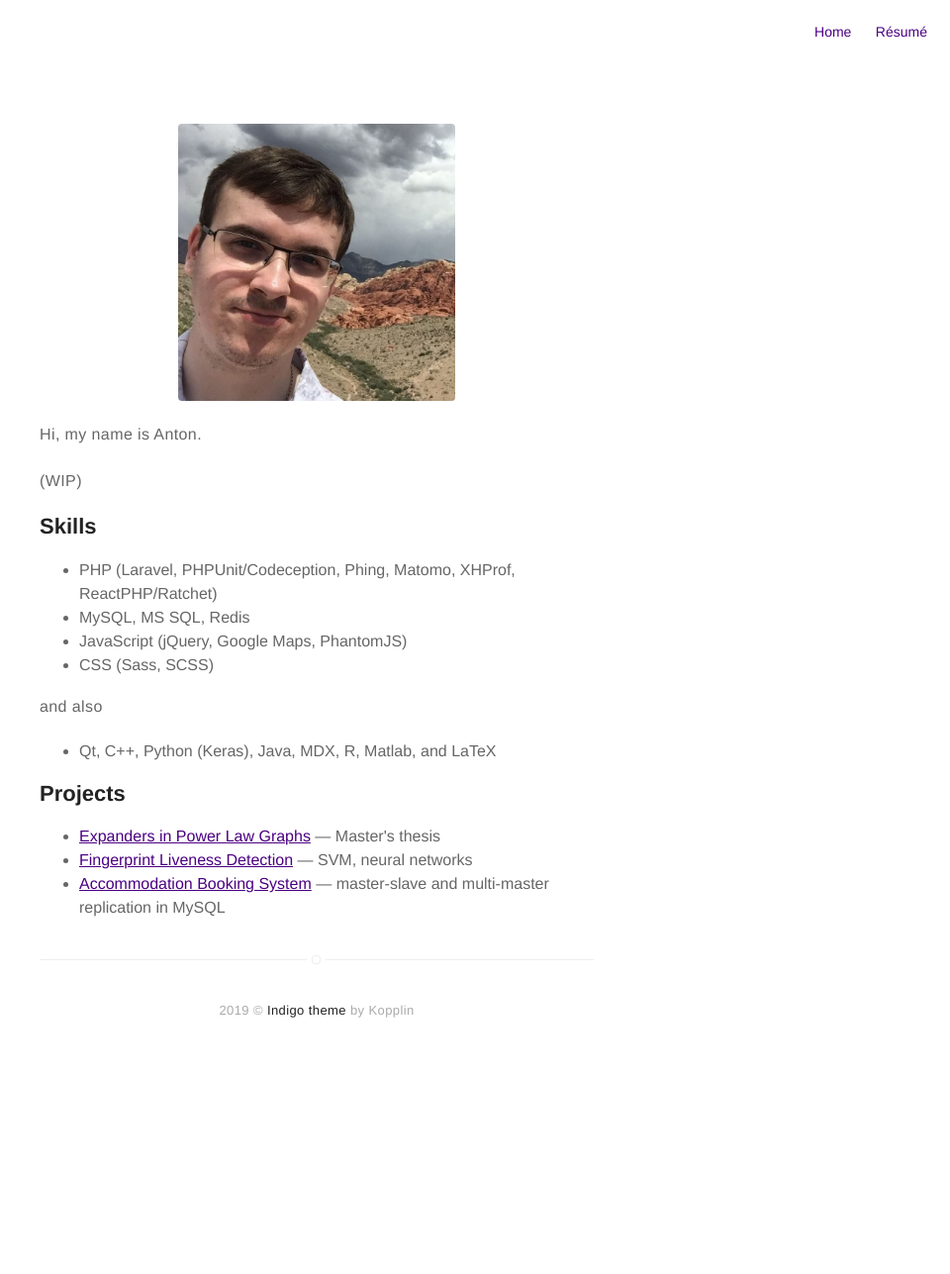
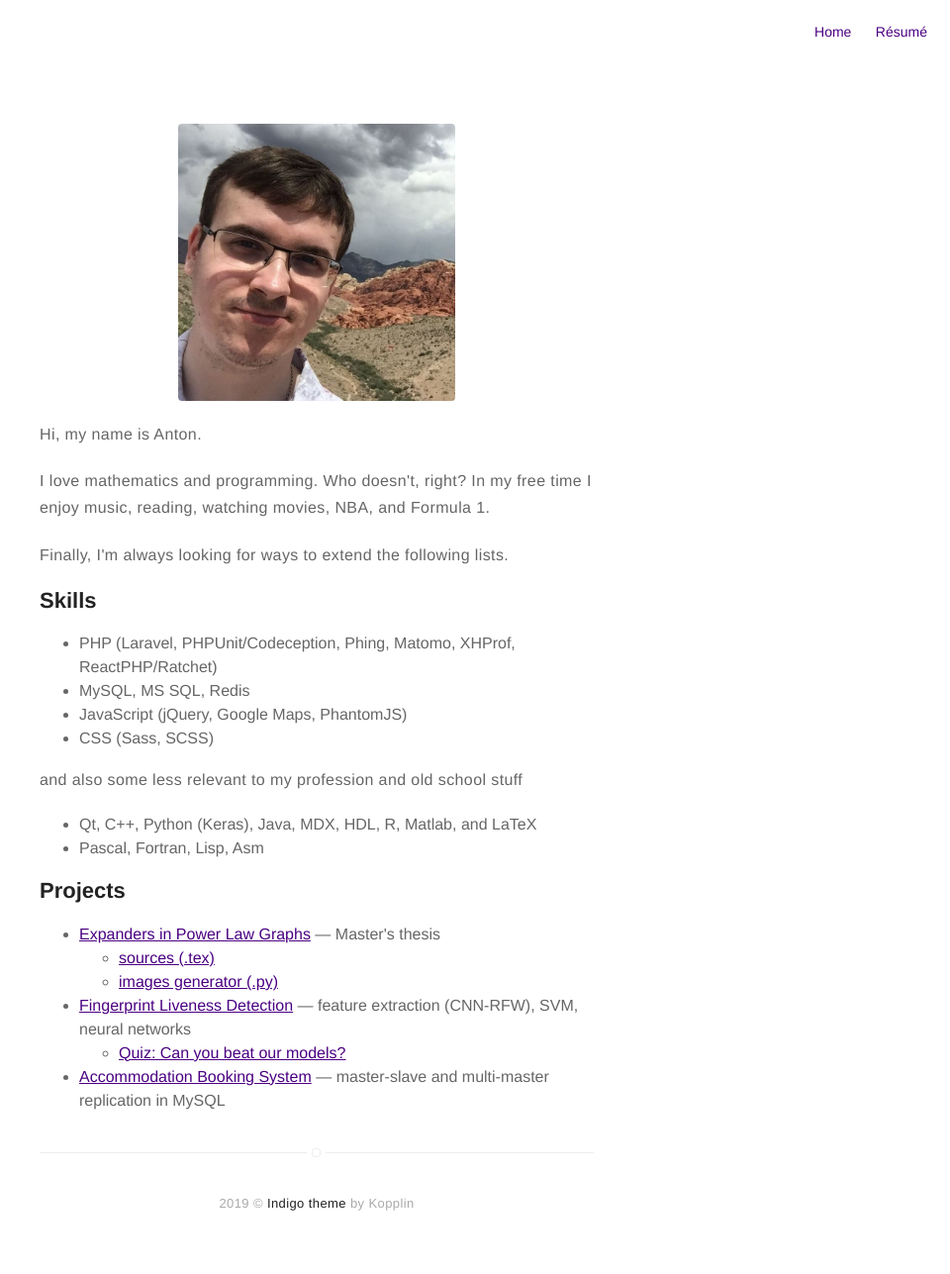
Before and after one commit to splinter89/splinter89.github.io, a Jekyll site: the page built from about.md, in a window 1280 px wide. Shown: the whole page at 99% size, without its empty margins (320-1280 px from the left). Built offline with Jekyll 4.4.1, drawn with Linux system fonts in a browser that asks for light colours; before the commit the page ends 1092 px from its top, so only the background shows below that.

Commit message:
update "about"

```diff
--- a/_config.yml
+++ b/_config.yml
@@ -2,7 +2,7 @@
 name: Anton Cherniavskyi
 bio: Difficult takes a day, impossible takes a week
 
-description: A simple personal website, what else can I say
+description: A simple personal website, what more can I say
 
 # if it's an external image, update below for true
 # better with square images
--- a/about.md
+++ b/about.md
@@ -6,7 +6,12 @@ layout: page
 
 <p>Hi, my name is Anton.</p>
 
-<p>(WIP)</p>
+<p>
+    I love mathematics and programming. Who doesn't, right?
+    In my free time I enjoy music, reading, watching movies, NBA, and Formula 1.
+</p>
+
+<p>Finally, I'm always looking for ways to extend the following lists.</p>
 
 <h2>Skills</h2>
 
@@ -17,16 +22,24 @@ layout: page
     <li>CSS (Sass, SCSS)</li>
 </ul>
 
-and also
+and also some less relevant to my profession and old school stuff
 
 <ul class="skill-list">
-    <li>Qt, C++, Python (Keras), Java, MDX, R, Matlab, and LaTeX</li>
+    <li>Qt, C++, Python (Keras), Java, MDX, HDL, R, Matlab, and LaTeX</li>
+    <li>Pascal, Fortran, Lisp, Asm</li>
 </ul>
 
 <h2>Projects</h2>
 
 <ul>
     <li><a href="https://theses.lib.sfu.ca/4953/show">Expanders in Power Law Graphs</a>&nbsp;&mdash; Master's thesis</li>
-    <li><a href="https://github.com/">Fingerprint Liveness Detection</a>&nbsp;&mdash; SVM, neural networks</li>
-    <li><a href="https://github.com/">Accommodation Booking System</a>&nbsp;&mdash; master-slave and multi-master replication in MySQL</li>
+    <ul>
+        <li><a href="https://github.com/splinter89/expanders-thesis">sources (.tex)</a></li>
+        <li><a href="https://github.com/splinter89/expanders-thesis-img-generator">images generator (.py)</a></li>
+    </ul>
+    <li><a href="https://github.com/splinter89/cmpt-726-fld">Fingerprint Liveness Detection</a>&nbsp;&mdash; feature extraction (CNN-RFW), SVM, neural networks</li>
+    <ul>
+        <li><a href="https://github.com/splinter89/cmpt-726-fld-quiz">Quiz: Can you beat our models?</a></li>
+    </ul>
+    <li><a href="https://github.com/splinter89/cmpt-740-db-replication">Accommodation Booking System</a>&nbsp;&mdash; master-slave and multi-master replication in MySQL</li>
 </ul>
```
